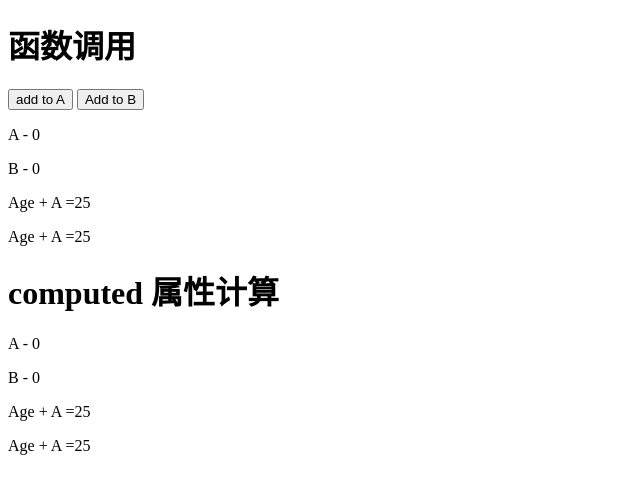
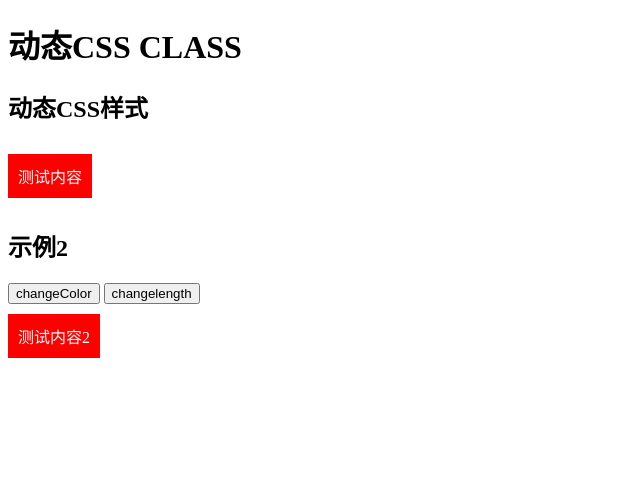
Before and after one commit to zzc7211/vuelianxi, a plain HTML site: page index.html in a window 1280 px wide. Shown: the whole page, without its empty margins (0-640 px from the left). Drawn offline with nearby package versions, Linux system fonts and the light colour scheme.

Commit message:
动态CSS样式

```diff
--- a/app.js
+++ b/app.js
@@ -1,29 +1,20 @@
 new Vue({
     el: '#vue-app',
     data: {
-        name:"测试元",
-        age: 25,
-        a:0,
-        b:0,
+        changeColor:false,
+        changeLength:false,
     },
     methods: {
-        addtoA:function () {
-            console.log("Add to A");
-            return this.a+this.age;
-        },
-        addtoB:function () {
-            console.log("Add to B");
-            return this.b+this.age;
-        }
+
     },
     computed:{
-        c_addtoA:function () {
-            console.log("computed 属性计算Add to A");
-            return this.a+this.age;
-        },
-        c_addtoB:function () {
-            console.log("computed 属性计算Add to B");
-            return this.b+this.age;
+
+        compClasses:function () {
+            return {
+                changeColor: this.changeColor,
+                changeLength: this.changeLength
+            }
+
         }
     }
 });
--- a/index.html
+++ b/index.html
@@ -8,18 +8,17 @@
     </head>
     <body>
         <div id="vue-app">
-            <h1>函数调用</h1>
-            <button v-on:click="a++">add to A</button>
-            <button v-on:click="b++">Add to B</button>
-            <p>A - {{a}}</p>
-            <p>B - {{b}}</p>
-            <p>Age + A ={{addtoA()}}</p>
-            <p>Age + A ={{addtoB()}}</p>
-            <h1>computed 属性计算</h1>
-            <p>A - {{a}}</p>
-            <p>B - {{b}}</p>
-            <p>Age + A ={{c_addtoA}}</p>
-            <p>Age + A ={{c_addtoB}}</p>
+          <h1>动态CSS CLASS</h1>
+            <h2>动态CSS样式</h2>
+            <div V-bind:class="{changeColor:changeColor}" v-on:click="changeColor=!changeColor">
+                <span>测试内容</span>
+            </div>
+            <h2>示例2</h2>
+            <button v-on:click="changeColor=!changeColor">changeColor</button>
+            <button v-on:click="changeLength=!changeLength">changelength</button>
+            <div v-bind:class="compClasses">
+                <span>测试内容2</span>
+            </div>
         </div>
     </body>
 
--- a/styles.css
+++ b/styles.css
@@ -1,6 +1,14 @@
-#canvas{
-    width: 600px;
-    padding: 200px 20px;
-    text-align: center;
-    border: 1px solid #333;
+span{
+    background: red;
+    display: inline-block;
+    padding: 10px;
+    color: #ffffff;
+    margin: 10px 0;
 }
+.changeColor span{
+    background: green;
+}
+.changeLength span{
+    content: "length";
+    margin-left: 10px;
+}
```
